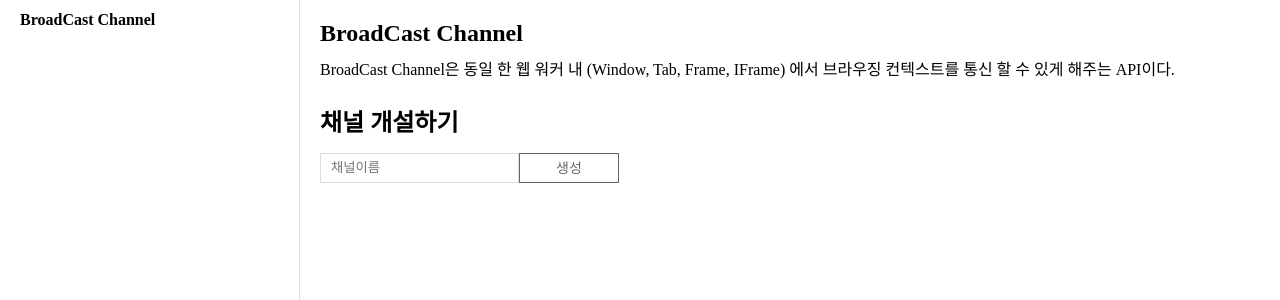
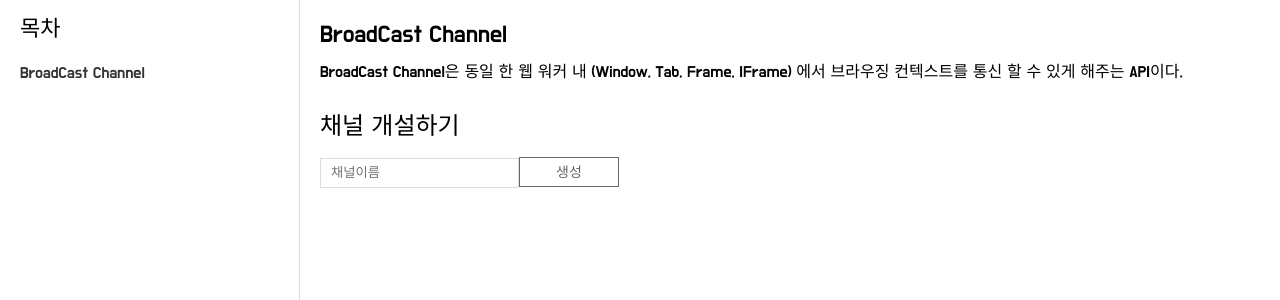
Before and after one commit to d0hyeon/web-api, a React (Create React App) app: page /broadcast in a window 1280 px wide. Shown: the top 300 px of the page. Built offline with nearby package versions, Linux system fonts and the light colour scheme.

Commit message:
글꼴 설정 추가

```diff
--- a/public/index.html
+++ b/public/index.html
@@ -25,6 +25,8 @@
       Learn how to configure a non-root public URL by running `npm run build`.
     -->
     <title>Web API App</title>
+    <link rel="preconnect" href="https://fonts.gstatic.com">
+    <link href="https://fonts.googleapis.com/css2?family=Do+Hyeon&display=swap" rel="stylesheet">
   </head>
   <body>
     <noscript>You need to enable JavaScript to run this app.</noscript>
--- a/src/components/layout/Navigate.tsx
+++ b/src/components/layout/Navigate.tsx
@@ -15,10 +15,11 @@ const Navigate: React.FC = () => {
 
   return (
     <Wrapper className="navigate">
+      <Title>목차</Title>
       <MenuList>
         {CATEGORIES.map(({title, path}) => (
           <li key={title}>
-            <NavLink to={path} activeStyle={{fontWeight: 'bold'}}>{title}</NavLink>
+            <NavLink to={path} activeStyle={{color: '#333'}}>{title}</NavLink>
           </li>
         ))}
       </MenuList>
@@ -29,6 +30,11 @@ const Navigate: React.FC = () => {
 Navigate.displayName = 'Navigate';
 export default React.memo(Navigate);
 
+const Title = styled.p`
+  font-size: 22px;
+  margin-bottom: 20px;
+`
+
 const Wrapper = styled.nav`
   width: 300px;
   height: 100%;
@@ -37,5 +43,13 @@ const Wrapper = styled.nav`
 `;
 
 const MenuList = styled.ul`
+  li {
+    & ~ li {
+      margin-top: 8px;
+    }
 
+    a {
+      color: #666;
+    }
+  }
 `
--- a/src/pages/App.tsx
+++ b/src/pages/App.tsx
@@ -51,6 +51,10 @@ const globalCss = css`
     box-sizing: border-box;
   }
 
+  html {
+    font-family: 'Do Hyeon', sans-serif;
+  }
+
   ul, li, ol {
     list-style: none;
   }
@@ -71,6 +75,9 @@ const globalCss = css`
   img {
     max-width: 100%;
   }
+  h1, h2, h3, h4, h5, h6 {
+    font-weight: normal;
+  }
 `
 
 App.displayName = 'App';
```
